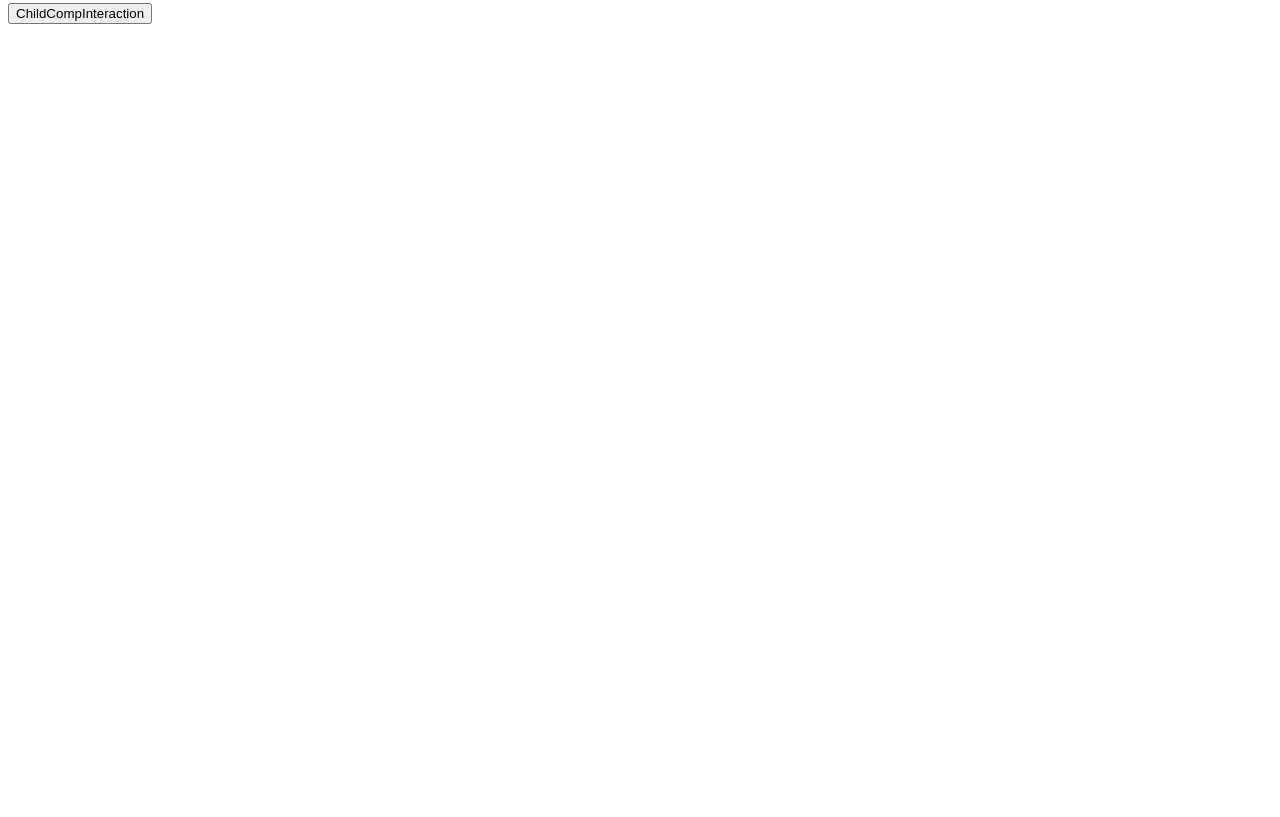
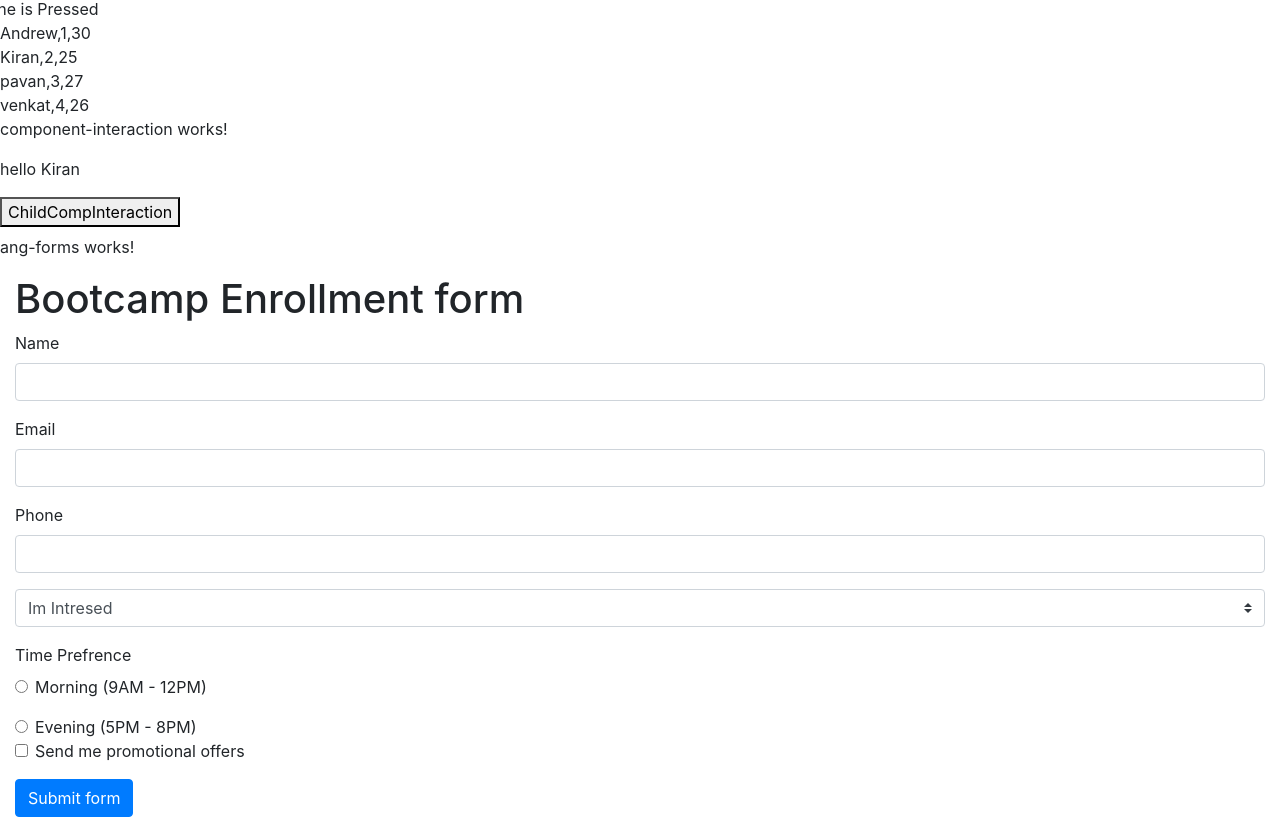
Before and after one commit to kirans4976/AngularApp, an Angular app: page /directives in a window 1280 px wide. Shown: the part 825-1642 px from the top of the page. Before the commit the page ends 871 px from the top, so only its background shows below. Built offline with nearby package versions, Linux system fonts and the light colour scheme.

Commit message:
Angular new features & forms html

```diff
--- /dev/null
+++ b/src/app/ang-forms/ang-forms.component.html
@@ -0,0 +1,48 @@
+<p>ang-forms works!</p>
+<!-- <button class="btn-primary">Submit</button> -->
+
+
+<div class="container-fluid">
+    <h1>Bootcamp Enrollment form</h1>
+    <form>
+        <div class="form-group">
+            <label>Name</label>
+            <input type="text" class="form-control">
+        </div>
+
+        <div class="form-group">
+            <label>Email</label>
+            <input type="email" class="form-control">
+        </div>
+
+        <div class="form-group">
+            <label>Phone</label>
+            <input type="tel" class="form-control">
+        </div>
+
+        <div class="form-group">
+            <select name="" id="" class="custom-select">
+                <option selected>Im Intresed</option>
+                <option *ngFor = "let topic of topics">{{topic}}</option>
+            </select>
+        </div>
+
+        <div class="mb-3">
+            <label>Time Prefrence</label>
+            <div class="form-check">
+                <input type="radio" class="form-check-input" name="timePrefrence" value="morning">
+                <label class="form-check-label">Morning (9AM - 12PM)</label>
+            </div>
+        </div>
+        <div class="form-check">
+            <input type="radio" class="form-check-input" name="timePrefrence" value="evening">
+            <label class="form-check-label">Evening (5PM - 8PM)</label>
+        </div>
+        <div class="form-check mb-3">
+            <input type="checkbox" class="form-check-input">
+            <label class="form-check-label">Send me promotional offers</label>
+        </div>
+    </form>
+
+    <button class="btn btn-primary" type="submit">Submit form</button>
+</div>
--- /dev/null
+++ b/src/app/ang-forms/ang-forms.component.ts
@@ -0,0 +1,15 @@
+import { Component, OnInit } from '@angular/core';
+
+@Component({
+  selector: 'app-ang-forms',
+  templateUrl: './ang-forms.component.html',
+  styleUrls: ['./ang-forms.component.css']
+})
+export class AngFormsComponent implements OnInit {
+
+  constructor() { }
+
+  ngOnInit() {
+  }
+  topics = ['Angualar','React','Vue'];
+}
--- a/src/app/app.component.html
+++ b/src/app/app.component.html
@@ -20,3 +20,5 @@
 <router-outlet></router-outlet>
 <app-component-interaction (childEvent)="message=$event" [parentData]=" 'Kiran' "></app-component-interaction>
 <h1>{{message}}</h1>
+
+<app-ang-forms></app-ang-forms>
--- a/src/app/app.module.ts
+++ b/src/app/app.module.ts
@@ -10,6 +10,7 @@ import {FormsModule} from '@angular/forms'; //for using  ngModel in app-directiv
 import { ComponentInteractionComponent } from './component-interaction/component-interaction.component'; //for using  ngModel in app-directives component
 import {EmployeeServicesService} from './Services/employee-services.service';
 import {HttpClientModule} from '@angular/common/http';
+import { AngFormsComponent } from './ang-forms/ang-forms.component';
 // import { DepartmentOverviewComponent } from './department-overview/department-overview.component';
 // import { DepartmentContactComponent } from './department-contact/department-contact.component';
 // import { DepartmentDetailComponent } from './department-detail/department-detail.component';
@@ -21,7 +22,7 @@ import {HttpClientModule} from '@angular/common/http';
   declarations: [
     AppComponent,
     routingComponents, // instead of  importing binding & directives components, we will bind routingComponents const
-    ComponentInteractionComponent
+    ComponentInteractionComponent, AngFormsComponent
   ],
   imports: [
     BrowserModule,
--- a/src/index.html
+++ b/src/index.html
@@ -12,11 +12,14 @@
     <!--for routing set forwardslash-->
     <meta name="viewport" content="width=device-width, initial-scale=1">
     <link rel="icon" type="image/x-icon" href="favicon.ico">
+    <!-- boostrap  styling .css must be placed here -->
+    <link rel="stylesheet" href="https://stackpath.bootstrapcdn.com/bootstrap/4.3.1/css/bootstrap.min.css" integrity="sha384-ggOyR0iXCbMQv3Xipma34MD+dH/1fQ784/j6cY/iJTQUOhcWr7x9JvoRxT2MZw1T" crossorigin="anonymous">
 </head>
 
 <body>
     <!-- app-root tag is from app-component.ts -->
     <app-root></app-root>
+
 </body>
 
 </html>
```
Also changed, not shown: src/AngNewFeatures.txt (added), src/AngularForms.txt (added), src/app/ang-forms/ang-forms.component.css (added), 1 other file (tests, documents, lock files or other folders).
